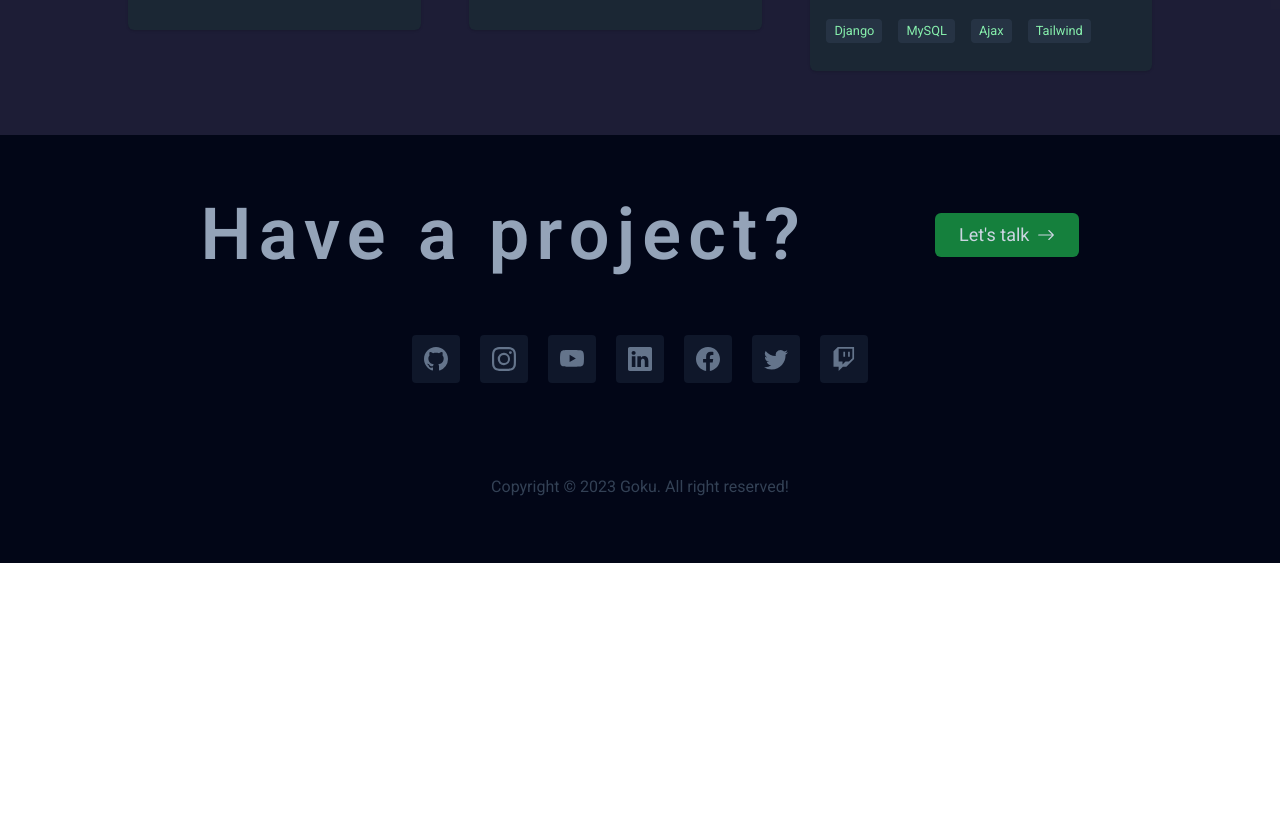
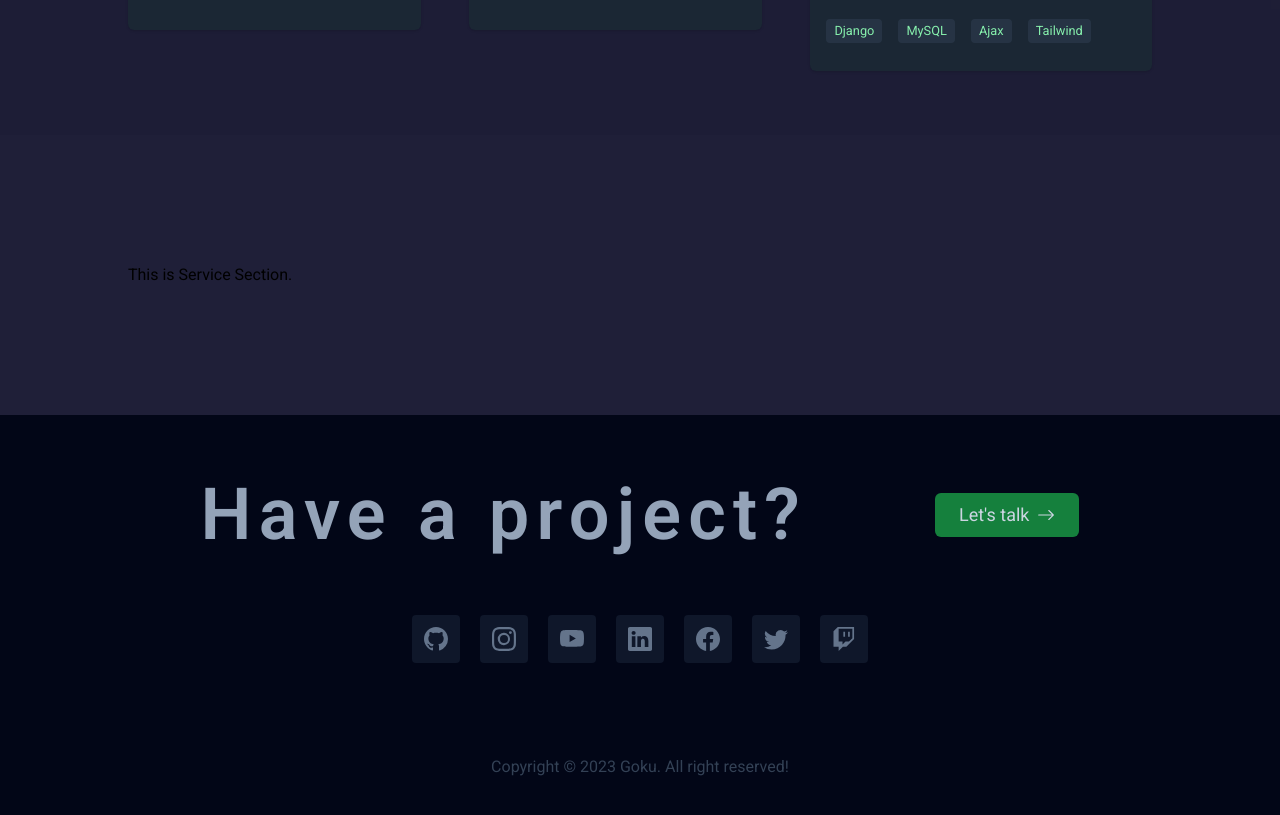
Before and after one commit to gokarna123-goku/m_portfolio, a React (Vite) app: page / in a window 1280 px wide. Shown: the part 2024-2839 px from the top of the page. Before the commit the page ends 2587 px from the top, so only its background shows below. Built offline with nearby package versions, Linux system fonts and the light colour scheme.

Commit message:
some modification in header

```diff
--- a/src/App.jsx
+++ b/src/App.jsx
@@ -5,6 +5,7 @@ import Header from "./components/Header/Header";
 import Footer from "./components/Footer/Footer";
 import About from "./components/About/About";
 import SkillExperience from "./components/Skill_Experience/SkillExperience";
+import Service from "./components/Service/Service";
 
 function App() {
   // const [isFixed, setIsFixed] = useState(false);
@@ -44,6 +45,7 @@ function App() {
           <Home />
           <About />
           <SkillExperience />
+          <Service />
           <Footer />
         </div>
       </Router>
--- a/src/components/Header/Header.jsx
+++ b/src/components/Header/Header.jsx
@@ -27,7 +27,7 @@ const Header = () => {
         </li>
         <li>
           <Link
-            to="#about"
+            to="#service"
             className="text-slate-400 text-xl font-normal hover:text-green-400 active:text-green-400 focus:outline-none"
           >
             Services
@@ -35,7 +35,7 @@ const Header = () => {
         </li>
         <li>
           <Link
-            to="#about"
+            to="#portfolio"
             className="text-slate-400 text-xl font-normal hover:text-green-400 active:text-green-400 focus:outline-none"
           >
             Portfolio
@@ -43,7 +43,7 @@ const Header = () => {
         </li>
         <li>
           <Link
-            to="#about"
+            to="#blog"
             className="text-slate-400 text-xl font-normal hover:text-green-400 active:text-green-400 focus:outline-none"
           >
             Blog
@@ -51,7 +51,7 @@ const Header = () => {
         </li>
         <li>
           <Link
-            to="#about"
+            to="#contact"
             className="text-slate-400 text-xl font-normal hover:text-green-400 active:text-green-400 focus:outline-none"
           >
             Contact
--- /dev/null
+++ b/src/components/Service/Service.jsx
@@ -0,0 +1,13 @@
+import React from "react";
+
+const Service = () => {
+  return (
+    <>
+      <div className="p-32">
+        <h1>This is Service Section.</h1>
+      </div>
+    </>
+  );
+};
+
+export default Service;
```
